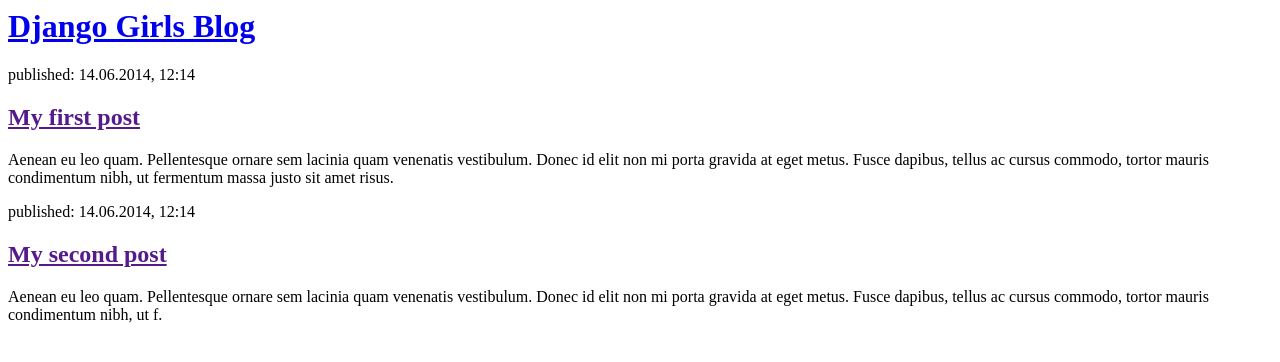
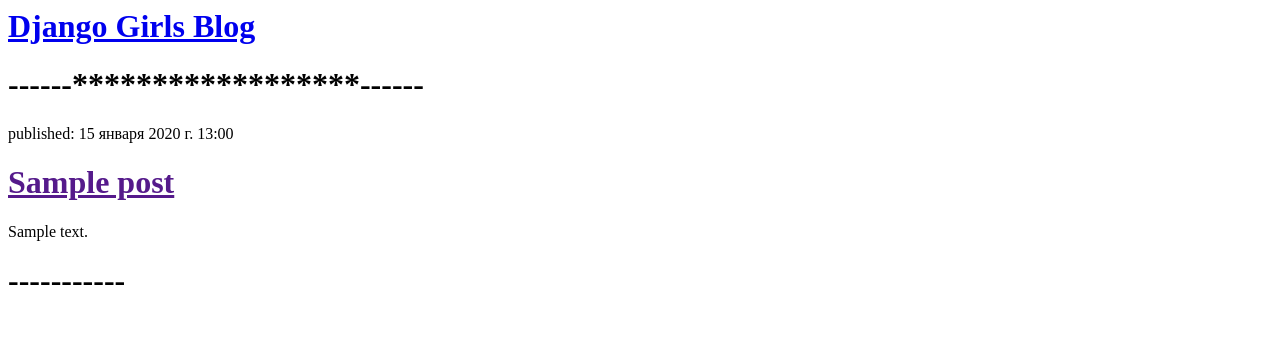
Before and after one commit to ku333777/my-first-blog1, a Django app: page / in a window 1280 px wide. Shown: the top 362 px of the page. Run offline with Django 4.2, Linux system fonts and the light colour scheme; tables that the repository leaves empty hold one stand-in row (values such as "Sample post").

Commit message:
777 Modified templates to display posts from database.

```diff
--- a/blog/templates/blog/post_list.html
+++ b/blog/templates/blog/post_list.html
@@ -1,24 +1,21 @@
 <html>
-    <html>
     <head>
-        <title>Django Girls blog</title>
+        <title>77 Django Girls blog-77777</title>
     </head>
     <body>
         <div>
             <h1><a href="/">Django Girls Blog</a></h1>
+            <h1>------******************------</h1>
         </div>
 
-        <div>
-            <p>published: 14.06.2014, 12:14</p>
-            <h2><a href="">My first post</a></h2>
-            <p>Aenean eu leo quam. Pellentesque ornare sem lacinia quam venenatis vestibulum. Donec id elit non mi porta gravida at eget metus. Fusce dapibus, tellus ac cursus commodo, tortor mauris condimentum nibh, ut fermentum massa justo sit amet risus.</p>
-        </div>
+{% for post in posts %}
+    <div>
+        <p>published: {{ post.published_date }}</p>
+        <h1><a href="">{{ post.title }}</a></h1>
+        <p>{{ post.text|linebreaksbr }}</p>
+        <h1>-----------</h1>
+    </div>
+{% endfor %}
 
-        <div>
-            <p>published: 14.06.2014, 12:14</p>
-            <h2><a href="">My second post</a></h2>
-            <p>Aenean eu leo quam. Pellentesque ornare sem lacinia quam venenatis vestibulum. Donec id elit non mi porta gravida at eget metus. Fusce dapibus, tellus ac cursus commodo, tortor mauris condimentum nibh, ut f.</p>
-        </div>
     </body>
 </html>
-</html>
--- a/blog/views.py
+++ b/blog/views.py
@@ -1,6 +1,8 @@
 from django.shortcuts import render
+from django.utils import timezone
+from .models import Post
 
 def post_list(request):
-    return render(request, 'blog/post_list.html', {})
-
+    posts = Post.objects.filter(published_date__lte=timezone.now()).order_by('published_date')
+    return render(request, 'blog/post_list.html', {'posts': posts})
 # Create your views here.
```
